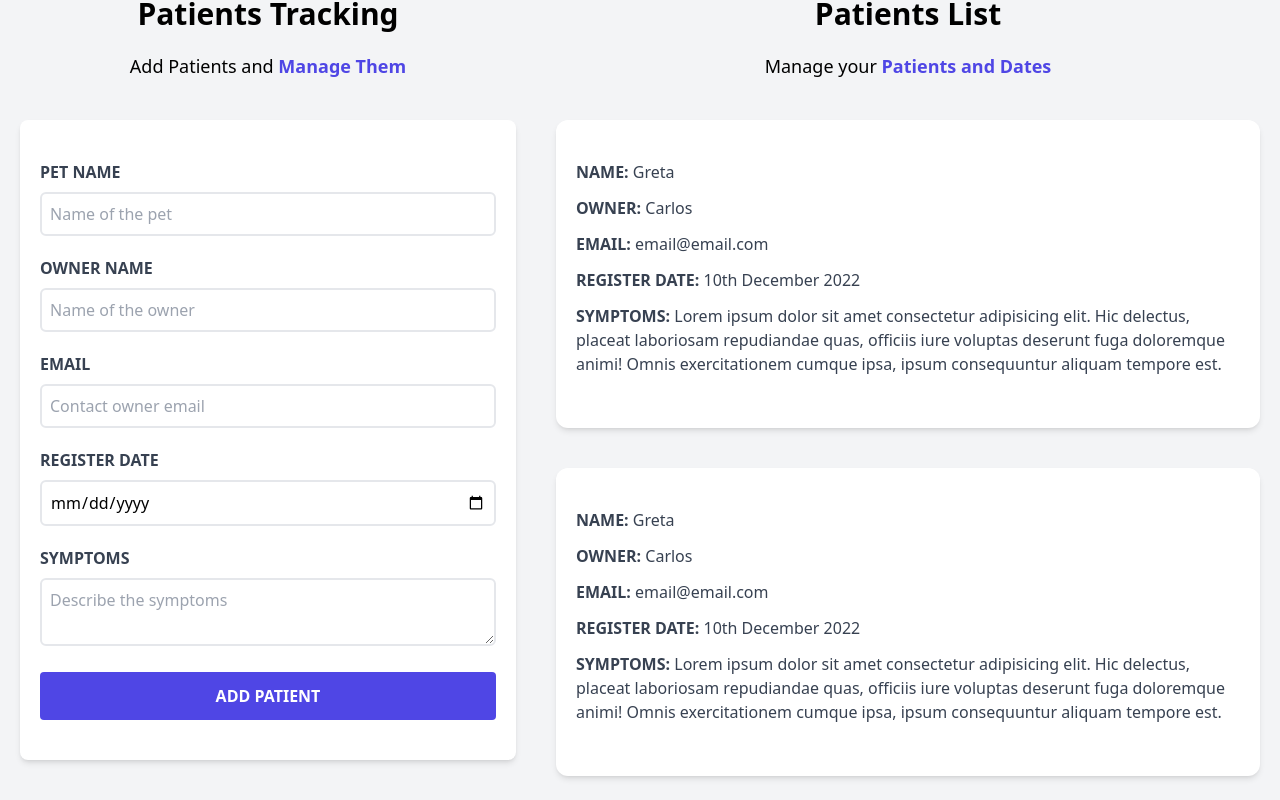
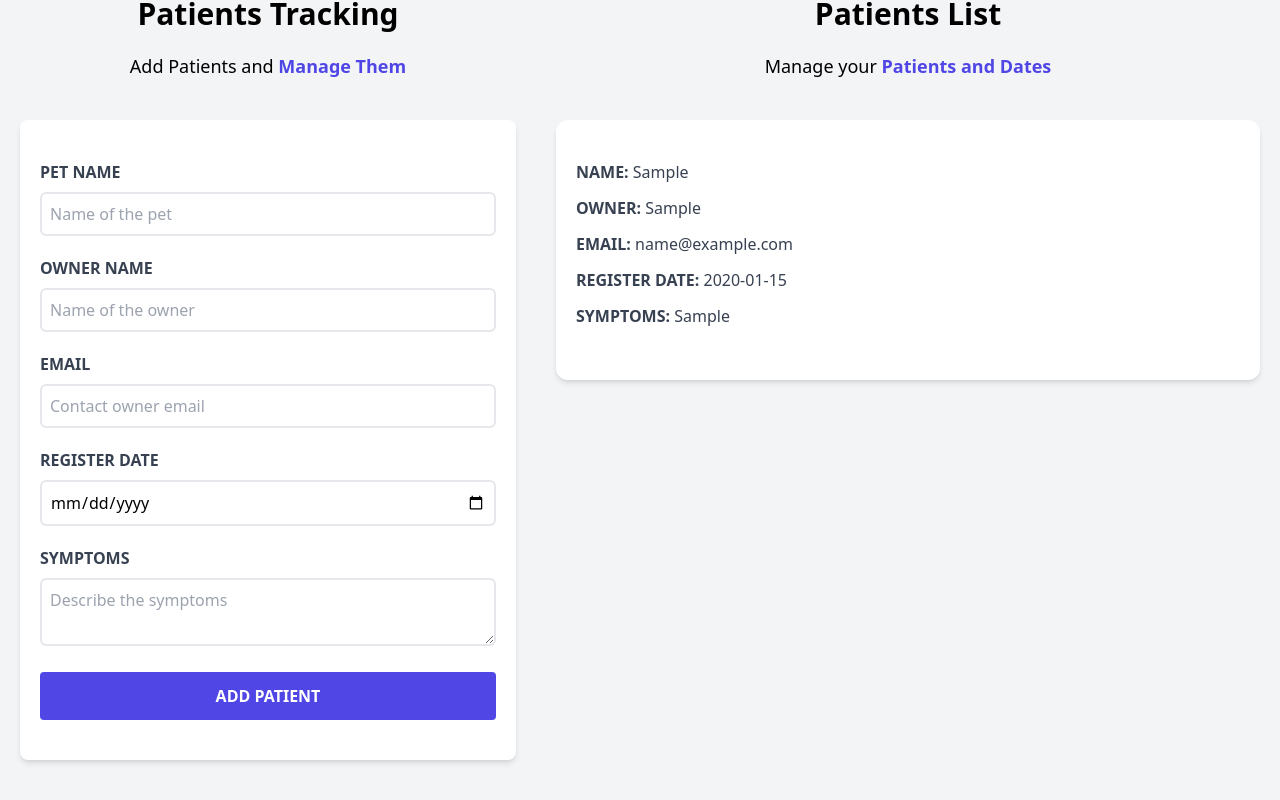
Before and after one commit to charls96/veterinarian-webapp, a React (Vite) app: page / in a window 1280 px wide. Both pictures are taken after typing "Sample", "Sample", "name@example.com", "2020-01-15", "Sample" into the empty fields and a click on the input "Add Patient". Shown: the part 180-980 px from the top of the page. Built offline with nearby package versions, Linux system fonts and the light colour scheme.

Commit message:
added patients to the patientList

```diff
--- a/src/App.jsx
+++ b/src/App.jsx
@@ -11,7 +11,9 @@ function App() {
       <Header />
       <div className="mt-12 md:flex">
         <Form patients={patients} setPatients={setPatients} />
-        <PatientsList />
+        <PatientsList
+          patients={patients}
+        />
       </div>
     </div>
   );
--- a/src/components/Patients.jsx
+++ b/src/components/Patient.jsx
@@ -1,33 +1,31 @@
-const Patients = () => {
+const Patient = ({patient}) => {
+  const {petName, ownerName, email, registerDate, symptoms} = patient;
   return (
     <div className="mx-5 my-10 bg-white shadow-md px-5 py-10 rounded-xl">
       <p className="font-bold mb-3 text-gray-700 uppercase">
         Name: {""}
-        <span className="font-normal normal-case">Greta</span>
+        <span className="font-normal normal-case">{petName}</span>
       </p>
       <p className="font-bold mb-3 text-gray-700 uppercase">
         Owner: {""}
-        <span className="font-normal normal-case">Carlos</span>
+        <span className="font-normal normal-case">{ownerName}</span>
       </p>
       <p className="font-bold mb-3 text-gray-700 uppercase">
         Email: {""}
-        <span className="font-normal normal-case">email@email.com</span>
+        <span className="font-normal normal-case">{email}</span>
       </p>
       <p className="font-bold mb-3 text-gray-700 uppercase">
         Register date: {""}
-        <span className="font-normal normal-case">10th December 2022</span>
+        <span className="font-normal normal-case">{registerDate}</span>
       </p>
       <p className="font-bold mb-3 text-gray-700 uppercase">
         symptoms: {""}
         <span className="font-normal normal-case">
-          Lorem ipsum dolor sit amet consectetur adipisicing elit. Hic delectus,
-          placeat laboriosam repudiandae quas, officiis iure voluptas deserunt
-          fuga doloremque animi! Omnis exercitationem cumque ipsa, ipsum
-          consequuntur aliquam tempore est.
+          {symptoms}
         </span>
       </p>
     </div>
   );
 };
 
-export default Patients;
+export default Patient;
--- a/src/components/PatientsList.jsx
+++ b/src/components/PatientsList.jsx
@@ -1,6 +1,6 @@
-import Patients from "./Patients";
+import Patient from "./Patient";
 
-const PatientsList = () => {
+const PatientsList = ({ patients }) => {
   return (
     <div className="md:w-1/2 lg:w-3/5 md:h-screen overflow-y-scroll">
       <h2 className="text-3xl text-center font-black">Patients List</h2>
@@ -9,13 +9,11 @@ const PatientsList = () => {
         <span className="text-indigo-600 font-bold">Patients and Dates</span>
       </p>
 
-      <Patients />
-      <Patients />
-      <Patients />
-      <Patients />
-      <Patients />
-      <Patients />
-      <Patients />
+      {patients.map( patient => {
+        return <Patient
+          patient={patient}
+        />;
+      })}
     </div>
   );
 };
```
